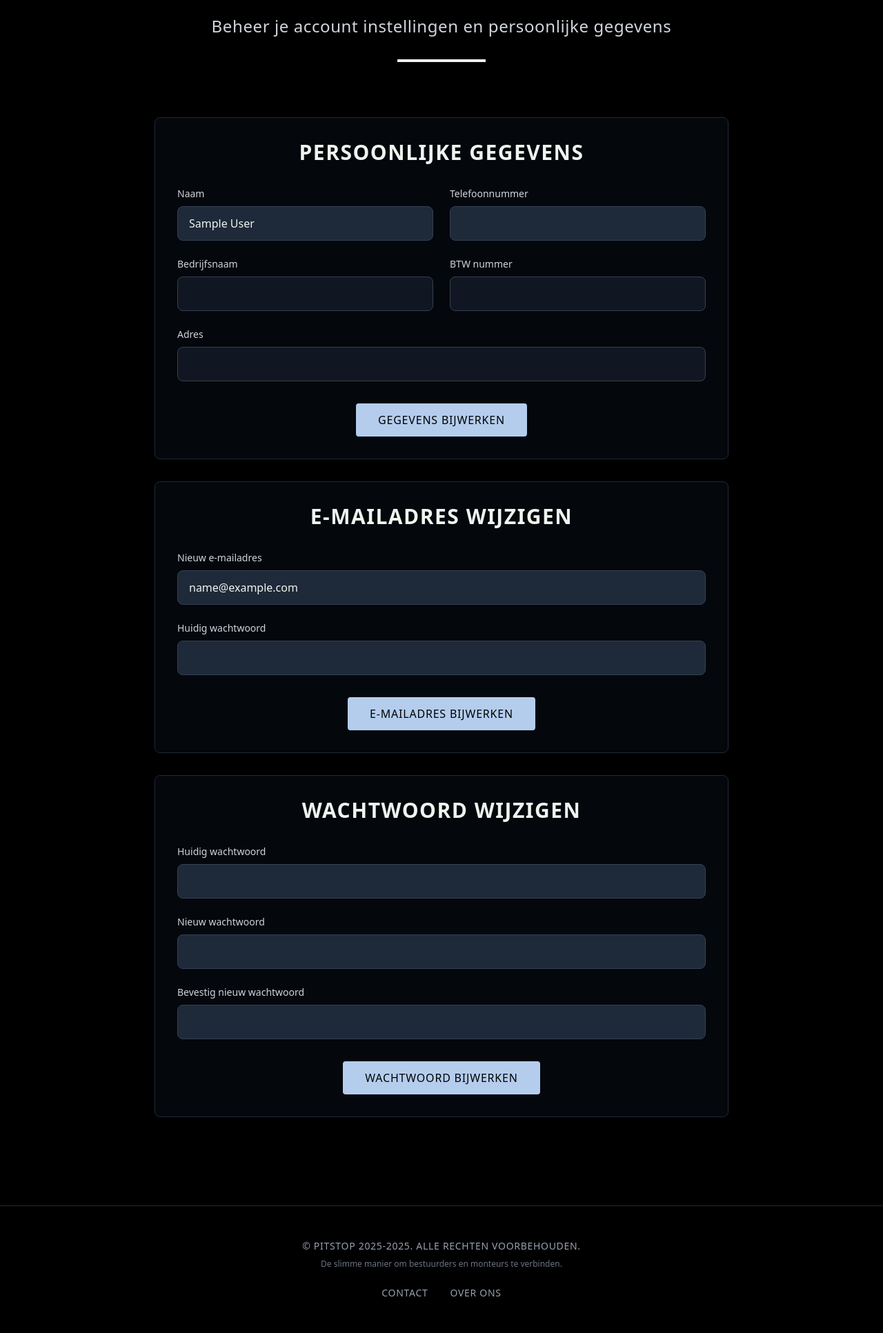
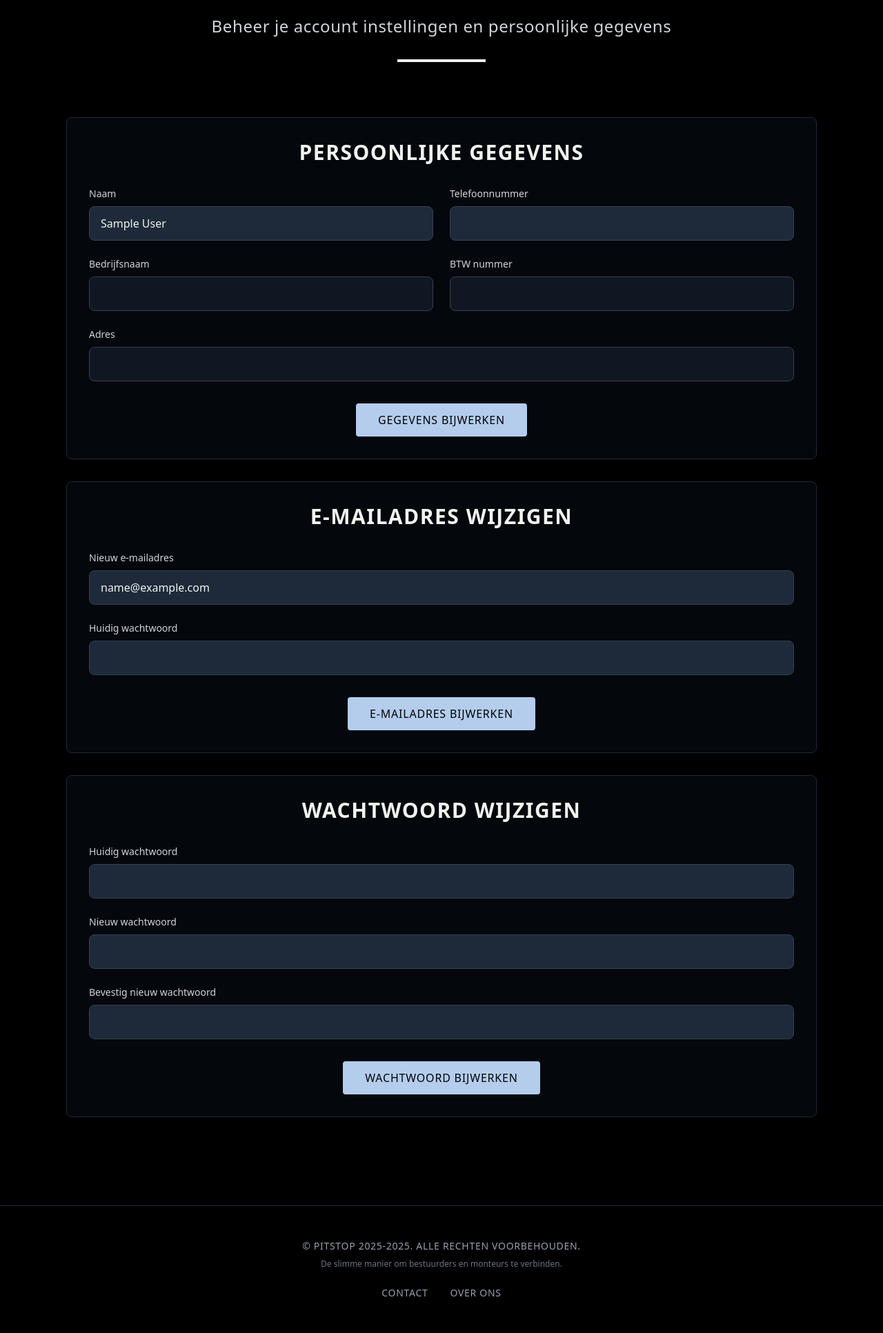
Before and after one commit to Banderas13/pitstop, a Laravel app: page /profile in a window 1280 px wide. Shown: the part 358-2291 px from the top of the page at 69% size. Run offline with Laravel 12, Linux system fonts and the light colour scheme; the visitor is signed in with stand-in values (Sample User, id 1); data comes from the database, SQL or seed files in the repository; style sheets or scripts are compiled from the project's sources.

Commit message:
Update profile page layout with Tailwind CSS, increasing maximum width for improved content presentation and user experience.

```diff
--- a/resources/views/profile.blade.php
+++ b/resources/views/profile.blade.php
@@ -22,7 +22,7 @@
 
         <!-- Profile Forms Section -->
         <section class="pb-32">
-            <div class="max-w-4xl mx-auto px-6 lg:px-8">
+            <div class="max-w-6xl mx-auto px-6 lg:px-8">
                 <!-- Success Message -->
                 @if(session('success'))
                     <div class="bg-green-900/50 border border-green-800 text-green-200 px-6 py-4 mb-8 rounded-lg">
```
